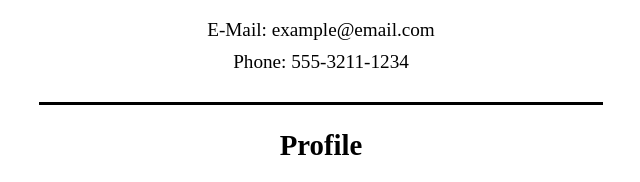
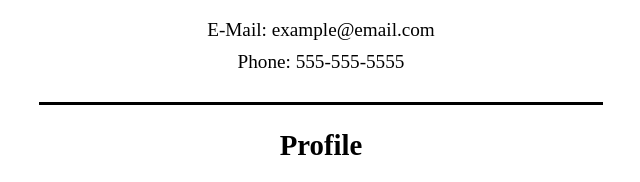
Before and after one commit to Eman1245/resume, a plain HTML site: page index.html in a window 1280 px wide. Shown: the part 163-345 px from the top of the page, 319-959 px from the left. Drawn offline with Linux system fonts and the light colour scheme.

Commit message:
edited fake number

```diff
--- a/index.html
+++ b/index.html
@@ -12,7 +12,7 @@
             <h1>Emmanuel Guadarrama</h1>
             <h3>Contact Information</h3>
             <p>E-Mail: example@email.com</p>
-            <p class="gap">Phone: 555-3211-1234</p>
+            <p class="gap">Phone: 555-555-5555</p>
         </div>
         <div class="break">
             <h2>Profile</h2>
```
